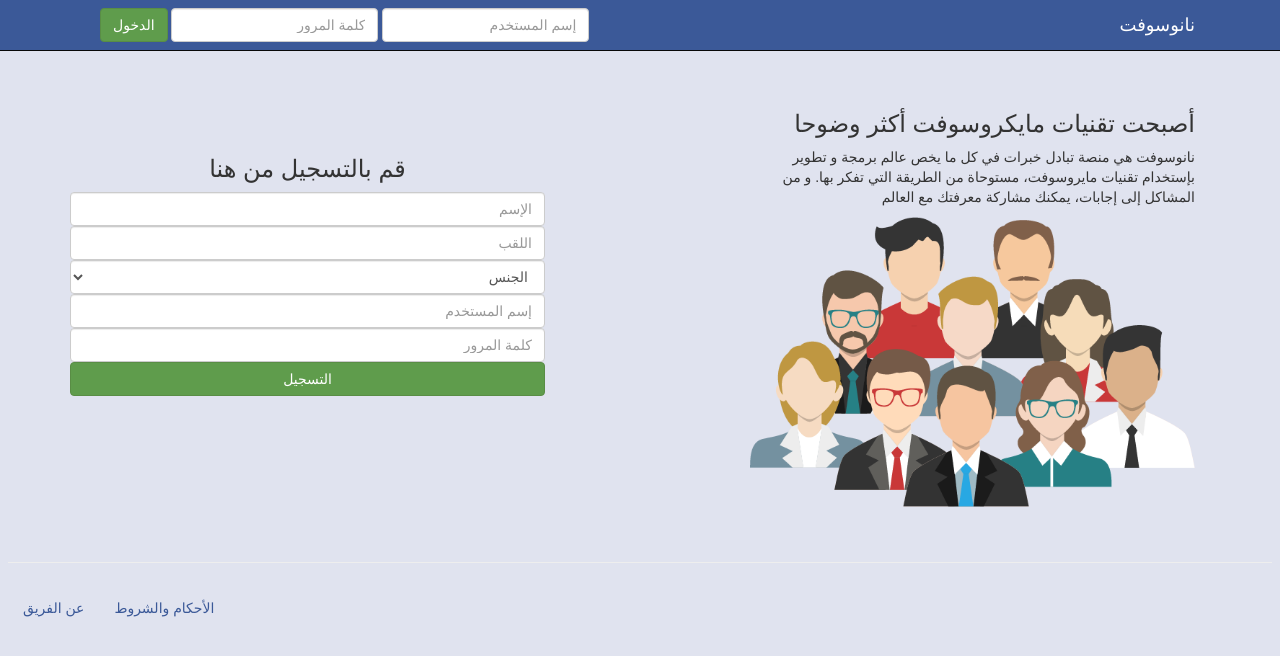
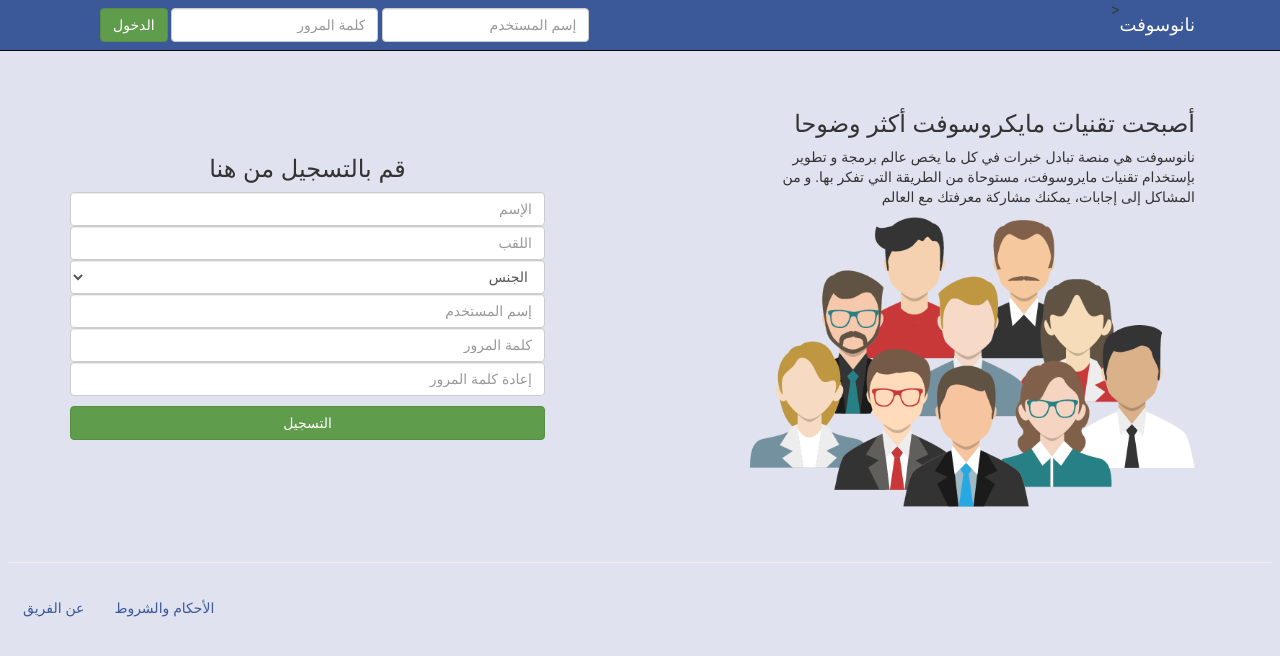
Before and after one commit to Amine-Smahi/NanoSoft, a PHP site: page / in a window 1280 px wide. Shown: the top 656 px of the page. Run offline with PHP 8.4, Linux system fonts and the light colour scheme; some libraries are stand-ins or nearby versions; some web fonts are replaced.

Commit message:
Add input validation

```diff
--- a/index.php
+++ b/index.php
@@ -62,7 +62,7 @@
 					</div>
 					<button type="submit" class="btn btn-success">الدخول</button>
 					</form>
-				</div>
+				</div><
 
             </div>
             <!-- /.navbar-collapse -->
@@ -90,8 +90,12 @@
 								<option value="Female">أنثا</option>
 							</select>
 							<input type="text" placeholder="إسم المستخدم" name="username"class="form-control" required>
-							<input type="password" placeholder="كلمة المرور" name="password" class="form-control" required>
-							<input type="submit" value="التسجيل" class="btn btn-success" style="width:100%;">
+							<input id="pwd" type="password" placeholder="كلمة المرور" name="password" class="form-control" required>
+                            <input id="pwd2" type="password" placeholder="إعادة كلمة المرور"  class="form-control" required>
+							<div id="sub">
+                                <p id="wrn"></p>
+                                <input onmouseover="chk(this)" type="submit" value="التسجيل" class="btn btn-success" style="width:100%;">
+                                </div>
 						</form>
 				</div>
 			</div>
@@ -105,6 +109,23 @@
 			</ul>
 		</nav>
 	</div>
+<script>
+function chk(x) {
+  var pw =  document.getElementById('pwd').value;
+    var pw2 = document.getElementById('pwd2').value;
+    if(pw != pw2){
+        document.getElementById('sub').innerHTML = '<input onmouseover="chk(this)" value="هناك خطأ في المعلومات" class="btn btn-danger" style="width:100%;">';
+    }
+    else{
+        if(document.getElementById('pwd').value.length < 6){
+             document.getElementById('sub').innerHTML = '<input onmouseover="chk(this)" value="هناك خطأ في المعلومات" class="btn btn-danger" style="width:100%;">';
+        }
+        else{
+       document.getElementById('sub').innerHTML = '<input onmouseover="chk(this)"  type="submit" value="التسجيل" class="btn btn-success" style="width:100%;">';
+            }
 
+    }
+}
+</script>
 </body>
 </html>
```
